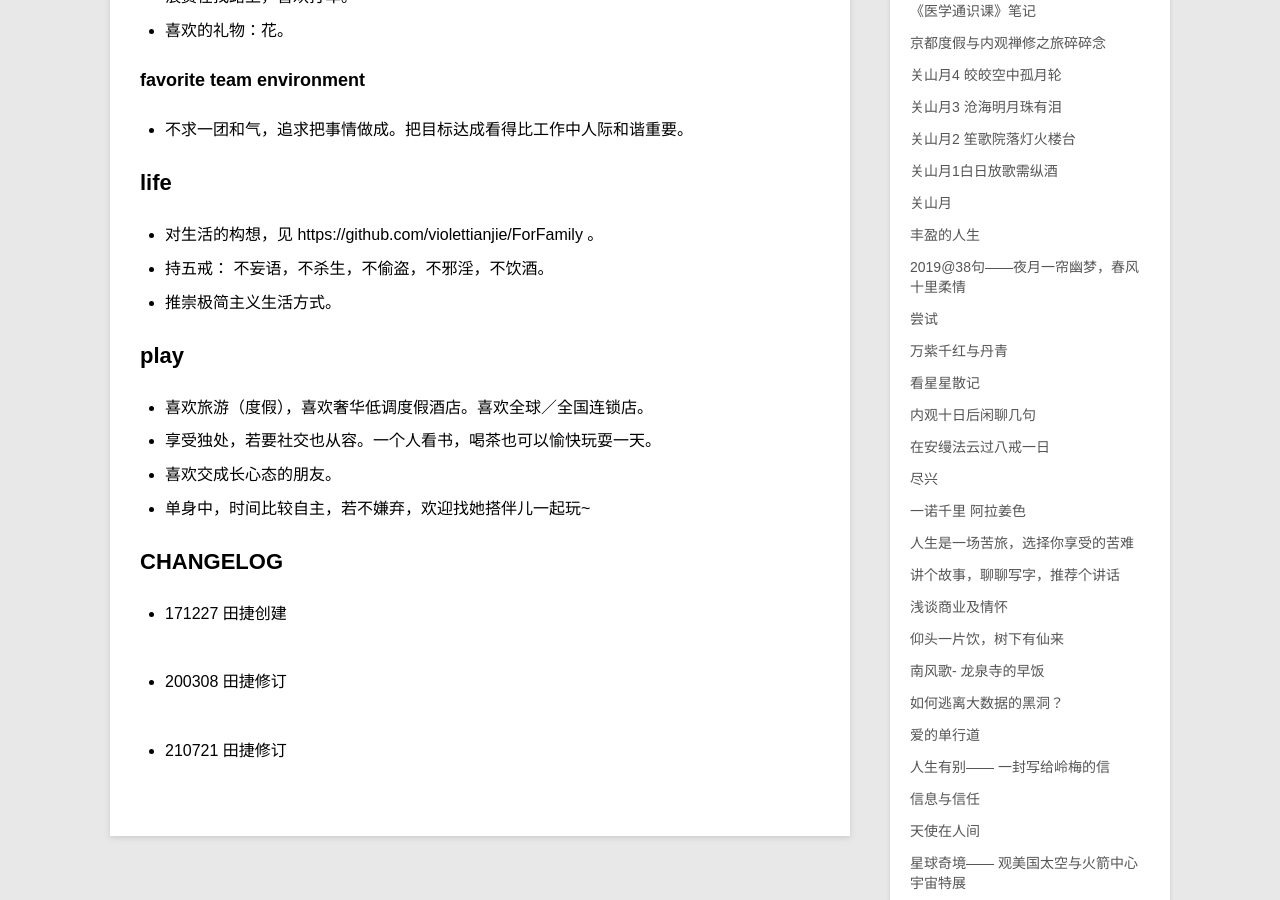
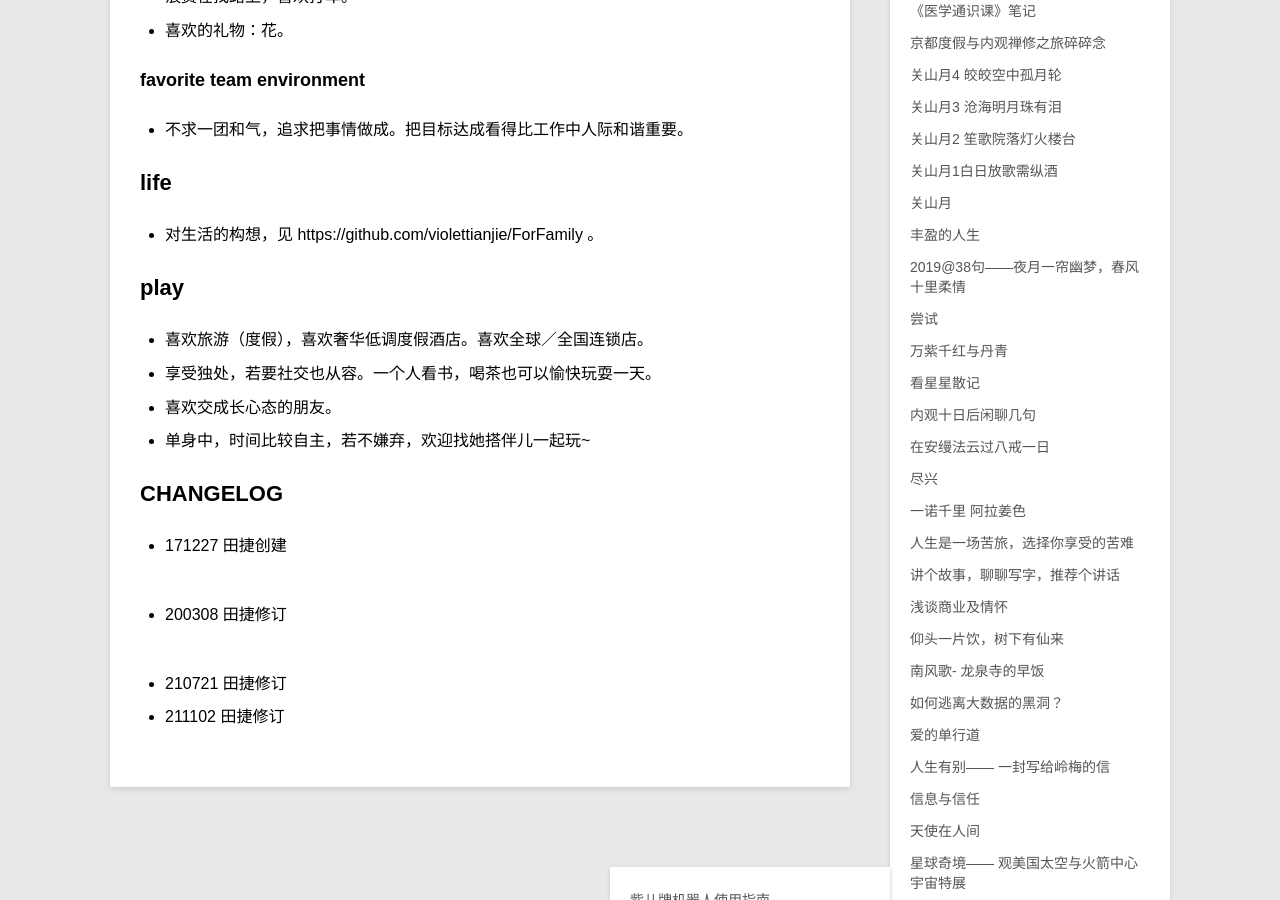
Before and after one commit to violettianjie/violettianjie.github.io, a Jekyll site: the page built from _posts/journal/2017-12-27-usageviolet.md, in a window 1280 px wide and 900 px high, scrolled down 1458 px. Built offline with Jekyll 4.4.1, drawn with Linux system fonts in a browser that asks for light colours.

Commit message:
Update 2017-12-27-usageviolet.md

```diff
--- a/_posts/journal/2017-12-27-usageviolet.md
+++ b/_posts/journal/2017-12-27-usageviolet.md
@@ -71,8 +71,8 @@ description: 人如产品，沟通愉快
 ## life
 
 - 对生活的构想，见 https://github.com/violettianjie/ForFamily 。
-- 持五戒： 不妄语，不杀生，不偷盗，不邪淫，不饮酒。
-- 推崇极简主义生活方式。
+
+
 
 
 
@@ -94,3 +94,4 @@ description: 人如产品，沟通愉快
 - 200308 田捷修订
 
 - 210721 田捷修订
+- 211102 田捷修订
```
